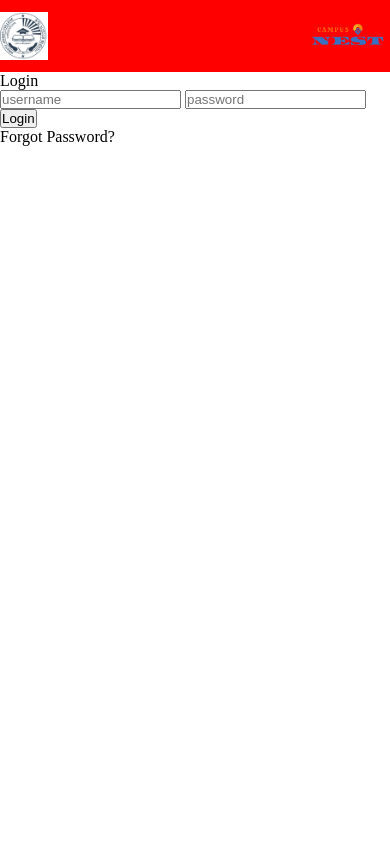
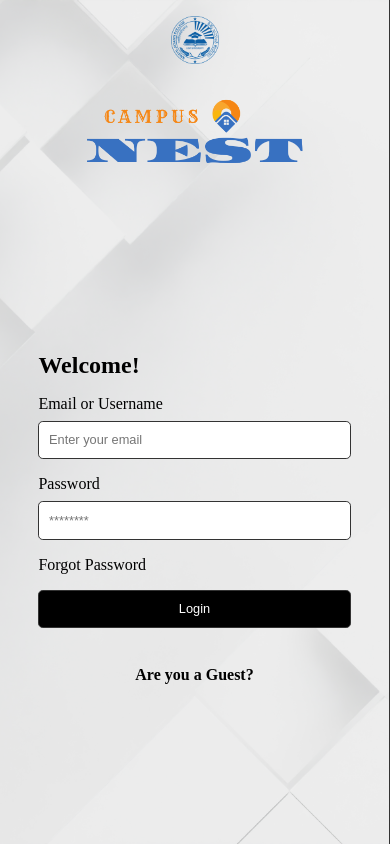
Before and after one commit to Aswin-PK/KJC-Nest, a Django app: page /login/ in a window 390 px wide. Run offline with Django 4.2, Linux system fonts and the light colour scheme.

Commit message:
Added Login page

```diff
--- a/static/assets/css/style.css
+++ b/static/assets/css/style.css
@@ -10,6 +10,7 @@
     background-position: center;
     background-repeat: no-repeat;
     background-size: cover;
+    /* backdrop-filter: ; */
 }
 
 header{
@@ -433,18 +434,29 @@
 
 
 /* LOGIN PAGE DESIGN */
+
+.login-body{
+    width: 100%;
+    height: 100svh;
+    background-position: center;
+    background-size: cover;
+}
 .login-navbar{
-    background-color: red;
-    width: 100%;
-    height: 4.5rem;
+    position: relative;
+    height: 7rem;
+    padding: 3rem;
     display: flex;
     align-items: center;
     justify-content: space-between;
+    z-index: 10;
 }
-.login-navbar .clg-logo,
+
+.login-navbar .clg-logo{
+    width: auto;
+    height: 5rem;
+}
 .login-navbar .project-logo{
-    /* width: 2rem; */
-    height: 3rem;
+    height: 8rem;
 }
 .login-navbar img{
     width: 100%;
@@ -453,6 +465,143 @@
 }
 
 .main-content{
+    position: absolute;
+    top: 0;
+    width: 100%;
+    height: 100svh;
+    display: flex;
+    align-items: center;
+    justify-content: center;
+}
+.leftside{
+    height: 100%;
+    width: 40%;
+    padding: 4rem;
+    background-color: #f4f4f4a8;
+    border-right: 1px solid #333;
+    display: flex;
+    align-items: center;
+    justify-content: center;
+}
+.rightside{
+    width: 60%;
+    display: flex;
+    align-items: center;
+    justify-content: center;
+}
+.rightside .keyimage{
+    /* background-color: green; */
+    display: flex;
+    align-items: center;
+    justify-content: center;
+}
+.rightside .keyimage img{
+    width: 80%;
+    height: 80%;
+    object-fit: contain;
+    /* background-color: red; */
+}
 
+.leftside .login-content,
+.leftside .login-content form{
+    padding: 2rem 0;
+    width: 100%;
+    display: flex;
+    align-items: start;
+    gap: 1rem;
+    justify-content: center;
+    flex-direction: column;
+}
+.login-content span:first-child{
+    font-size: 2.5rem;
+    font-weight: bold;
+}
+.leftside .login-content form{
+    padding: 0;
+    gap: 1.4rem;
+}
+.leftside .login-content form .form-input{
+    width: 100%;
+    display: flex;
+    flex-direction: column;
+    gap: 0.5rem;
+}
+.leftside .login-content form input, .login{
+    height: 3.5rem;
+    width: 75%;
+    font-size: 1.2rem;
+    padding: 0.5rem 1rem;
+    border-radius: 0.5rem;
+    border: 1px solid #333;
+}
+.leftside .login-content form label{
+    font-size: 1.3rem;
+}
+.leftside .login-content form .login{
+    background-color: #000;
+    color: #fdfdfd;
+}
+.googlesignin{
+    margin-top: 2rem;
+    width: 100%;
+}
+.googlesignin span{
+    font-size: 1.3rem !important;
+}
+
+
+@media (max-width: 769px){
+    .login-navbar{
+        height: auto;
+        padding: 1rem;
+        flex-direction: column;
+        flex-flow: column-reverse;
+    }
+    .login-navbar .clg-logo{
+        height: 3rem;
+    }
+    .login-navbar .project-logo{
+        height: 9rem;
+        width: 100%;
+    }
+    .main-content{
+        height: calc(100svh);
+        align-items: end;
+    }
+    .leftside{
+        width: 100%;
+        align-items: end;
+        padding: 0 2.4rem;
+    }
+    .rightside{
+        display: none;
+    }
+    .leftside .login-content{
+        height: calc(100svh - 12rem);
+        width: 100%;
+    }
+    .leftside .login-content  span:first-child{
+        font-size: 1.5rem;
+    }
+    .leftside .login-content form{
+        gap: 1rem;
+    }
+    .leftside .login-content form label{
+        font-size: 1rem;
+    }
+    .leftside .login-content form input, .login{
+        height: 2.4rem;
+        width: 100%;
+        padding: 0 0.6rem;
+        border-radius: 0.3rem;
+        font-size: 0.8rem;
+    }
+    .googlesignin{
+        margin-top: 1.4rem;
+        text-align: center;
+    }
+    .googlesignin span{
+        font-size: 1rem !important;
+    }
 }
 /* ///////////////////// */
--- a/templates/login.html
+++ b/templates/login.html
@@ -10,24 +10,41 @@
     <link rel="stylesheet" type="text/css" href="{% static 'assets/css/style.css' %}">
 
 </head>
-<body>
+<body class="login-body" style="background-image: url('{% static 'assets/img/backdrop.jpg' %}');">
     <nav class="login-navbar">
-        <div class="clg-logo">
-            <img src="{% static 'assets/img/logo.png' %}" alt="">
-        </div>
         <div class="project-logo">
             <img src="{% static 'assets/img/Project Logo.png' %}" alt="">
         </div>
+        <div class="clg-logo">
+            <img src="{% static 'assets/img/kjclogo.png' %}" alt="">
+        </div>
     </nav>
     <div class="main-content">
-        <div class="form-container">
-            <span>Login</span>
-            <form action="">
-                <input type="text" name="username" placeholder="username" id="username">
-                <input type="text" name="password" placeholder="password" id="password">
-                <button class="login-btn">Login</button>
-            </form>
-            <span class="forgot-passwd">Forgot Password?</span>
+        <div class="leftside">
+            <div class="login-content">
+                <span>Welcome!</span>
+                <form action="">
+                    <div class="form-input">
+                        <label for="username">Email or Username</label>
+                        <input type="text" name="username" id="username" placeholder="Enter your email">
+                    </div>
+
+                    <div class="form-input">
+                        <label for="password">Password</label>
+                        <input type="password" name="password" id="password" placeholder="********">
+                    </div>
+                    <span>Forgot Password</span>
+                    <button class="login">Login</button>
+                </form>
+                <div class="googlesignin">
+                    <span>Are you a Guest?</span>
+                </div>
+            </div>
+        </div>
+        <div class="rightside">
+            <div class="keyimage">
+                <img src="{% static 'assets/img/keyimage.png' %}" alt="">
+            </div>
         </div>
     </div>
 </body>
```
Also changed, not shown: static/assets/img/backdrop.jpg, static/assets/img/keyimage.png (added), static/assets/img/kjclogo.png (added).
